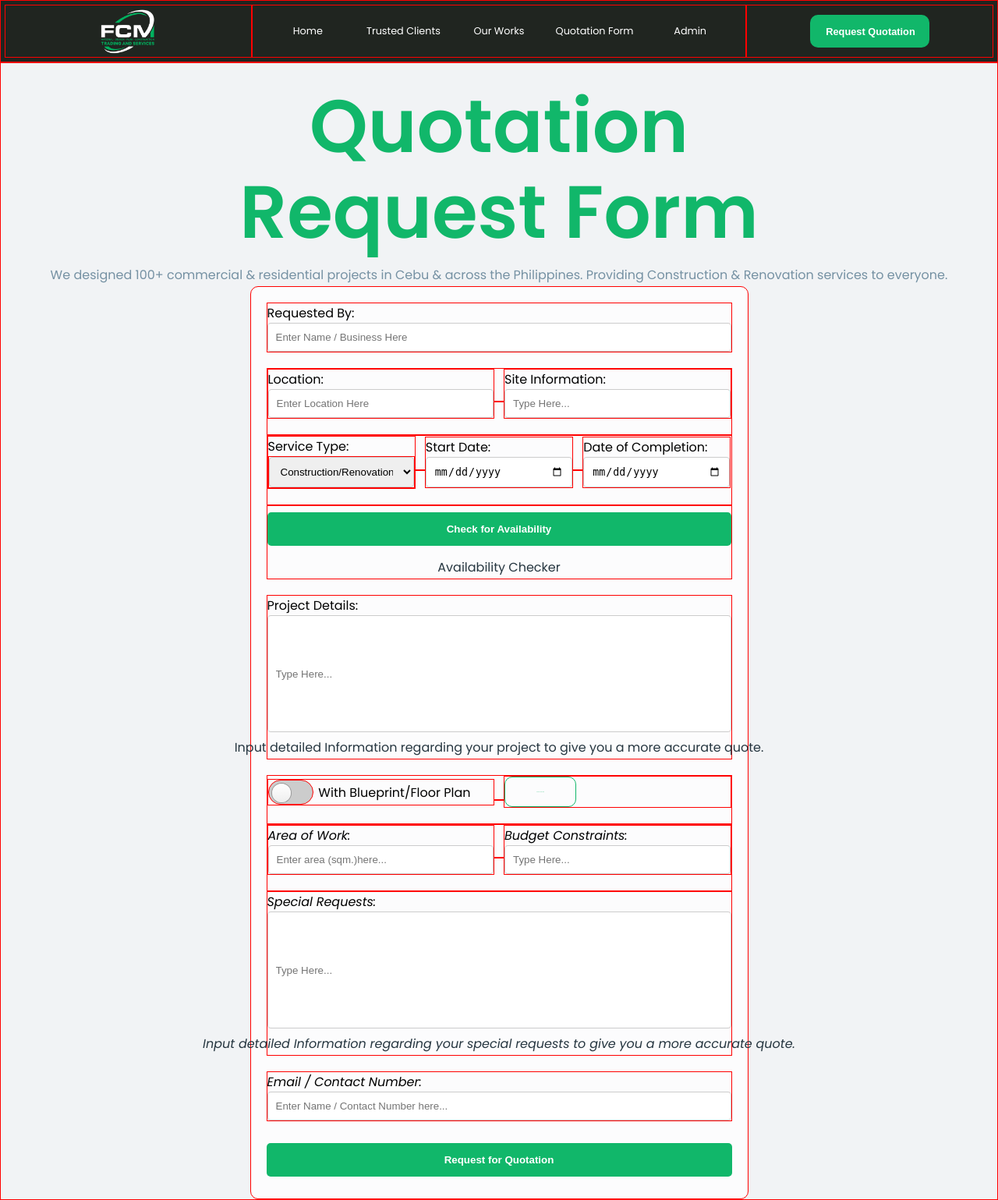
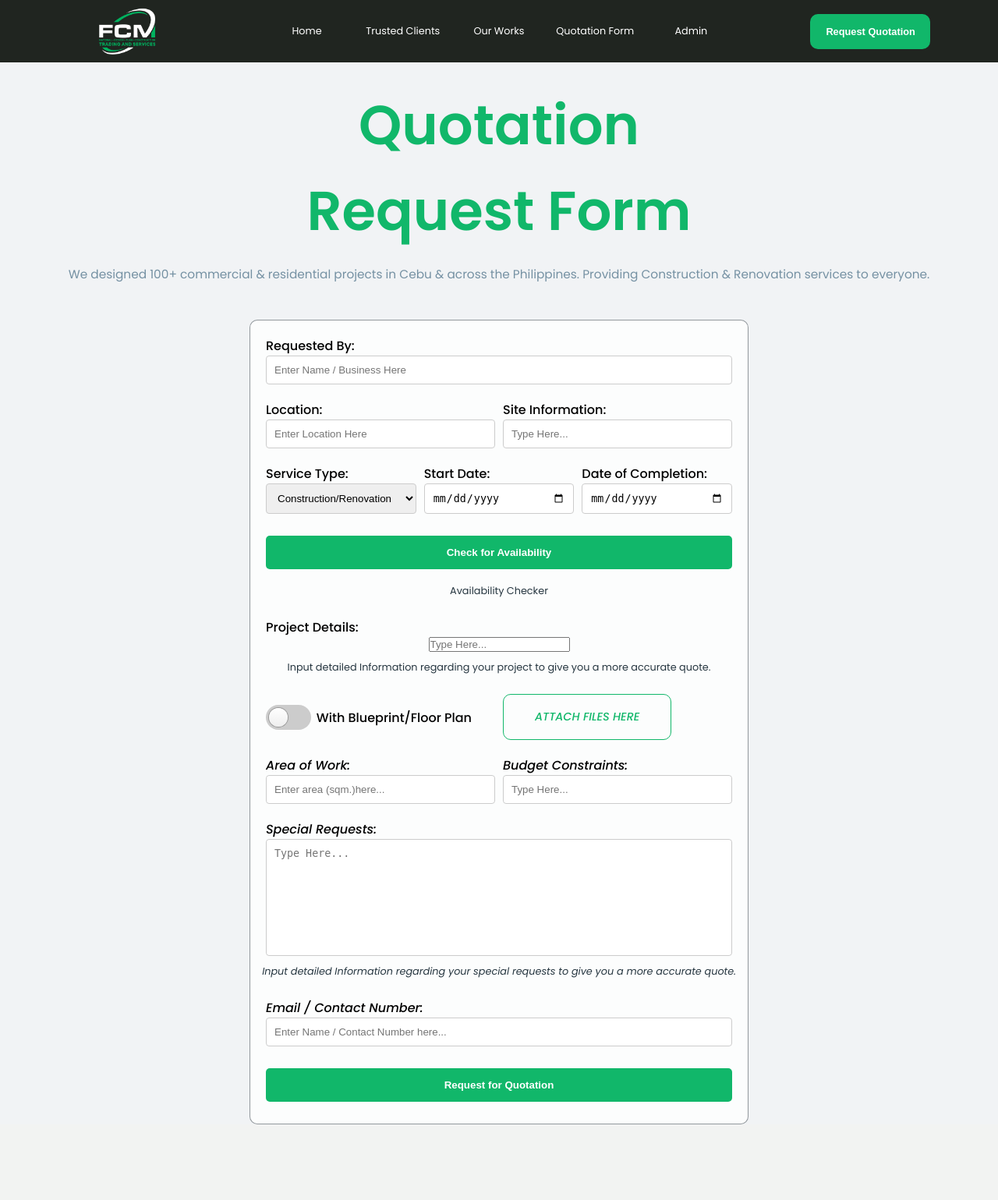
Before and after one commit to skyleccc/FCM-Trading-Services-Project, a PHP site: page /IM2/Dashboard/quotations.html in a window 1280 px wide. Shown: the whole page at 78% size. After the commit the page ends 1442 px from the top, so only its background shows below. Run offline with PHP 8.4, Linux system fonts and the light colour scheme.

Commit message:
Update css

```diff
--- a/CSS/forms.css
+++ b/CSS/forms.css
@@ -8,12 +8,27 @@ body {
     height: calc(100% - 80px);
 }
 
+.header-box {
+    min-height: 330px;
+    width: 100%
+}
+
+.content-text {
+    font-size: 1.2vw;
+    margin-top: 1%;
+    font-weight: 400;
+    line-height: 28px;
+    text-align: center;
+    color: #7591A3;
+}
+
 .quotationscontainer, .logincontainer {
     width: 50%;
     margin: auto;
     padding: 20px;
     background-color: rgba(255, 255, 255, 0.8);
     border-radius: 10px;
+    border: 1px solid rgb(42, 54, 63, 0.50);
 }
 
 
@@ -60,10 +75,11 @@ input[type="text"],input[type="password"],input[type="date"]{
     border-radius: 4px;
     box-sizing: border-box;
 }
-input[type="textarea"]{
+textarea {
     width: 100%;
     height: 150px;
     padding: 10px;
+    resize: none;
     border: 1px solid #ccc;
     border-radius: 4px;
     box-sizing: border-box;
@@ -76,6 +92,11 @@ select{
     border-radius: 4px;
     box-sizing: border-box;
 }
+
+label {
+    font-weight: 500;
+}
+
 .form-group label {
     align-self: flex-start;
 }
@@ -108,30 +129,22 @@ button:hover {
 }
 .login{
     font-weight: 600;
-    font-size: 7.1875em;
+    font-size: 7.1875vw;
     color:#11B76A;
     text-align: center;
     padding-top:2%;
 }
 .quotations{
     font-weight: 600;
-    font-size: 5.9375em;
+    font-size: 5.5vw;
     color:#11B76A;
     text-align: center;
     padding-top:2%;
     line-height: 110px;
 }
-p{
-    margin-top: 1%;
-    font-size: 1em;
-    font-weight: 400;
-    line-height: 28px;
-    text-align: center;
-    color: #7591A3;
-}
 .availability{
     margin-top: 1%;
-    font-size: 1em;
+    font-size: 1vw;
     font-weight: 400;
     line-height: 28px;
     text-align: right;
@@ -139,7 +152,7 @@ p{
 }
 .form-group p{
     margin-top: 1%;
-    font-size: 1em;
+    font-size: 1vw;
     font-weight: 400;
     line-height: 28px;
     color: #263640;
@@ -207,7 +220,7 @@ input[type="file"]{
     border: 1px solid rgb(17, 183, 106);
     text-align: center;
     padding:18px 40px;
-    font-size: 1.125px;
+    font-size: 1.125vw;
     user-select: none;
     cursor: pointer;
     border-radius: 10px;
--- a/CSS/general_style.css
+++ b/CSS/general_style.css
@@ -1,3 +1,9 @@
+/* BORDERS */
+/* div {
+    border: 1px solid red;
+} */
+
+
 * {
     margin: 0;
     padding: 0;
@@ -136,11 +142,3 @@ img {
 .text-center{text-align: center;}
 .text-left{text-align: left;}
 .bold{font-weight: 550;}
-
-
-
-
-/* BORDERS */
-div {
-    border: 1px solid red;
-}
--- a/IM2/Dashboard/quotations.html
+++ b/IM2/Dashboard/quotations.html
@@ -29,8 +29,14 @@
         </div>
     </div>
     <div id="homePage">
-        <h1 class="quotations">Quotation<br>Request Form</h1>
-        <p>We designed 100+ commercial & residential projects in Cebu & across the Philippines. Providing Construction & Renovation services to everyone.</p>
+        <div class="header-box">
+            <div class="header-text h75-w100">
+                <h1 class="quotations">Quotation<br>Request Form</h1>
+            </div>
+            <div class="content-text h25-w100 flex-centermiddle">
+                We designed 100+ commercial & residential projects in Cebu & across the Philippines. Providing Construction & Renovation services to everyone.
+            </div>
+        </div>
         <div class="quotationscontainer">
             <form action="" method="post">
                 <div class="form-group">
@@ -106,7 +112,7 @@
                     </div>
                     <div class="form-group">
                         <label for="details">Special Requests:</label>
-                        <input type="textarea" id="specialrequests" name="specialrequests" placeholder="Type Here...">
+                        <textarea type="textarea" id="specialrequests" name="specialrequests" placeholder="Type Here..."></textarea>
                         <p>Input detailed Information regarding your special requests to give you a more accurate quote.</p>
                     </div>
                     <div class="form-group">
```
